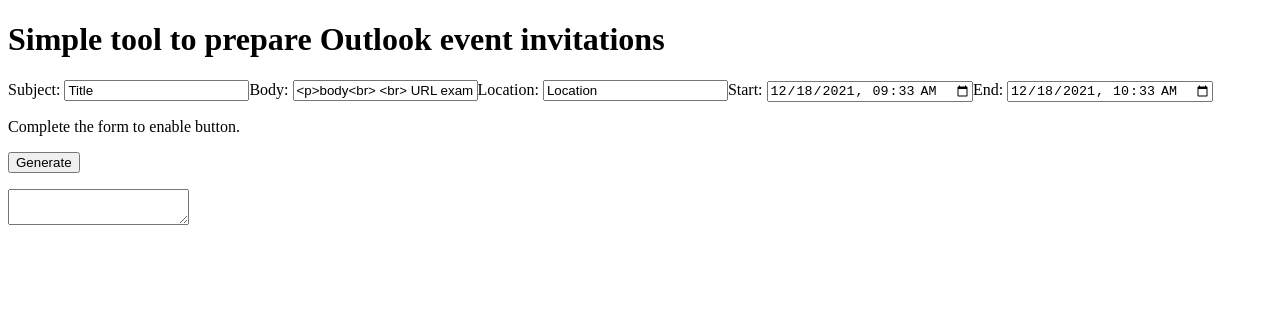
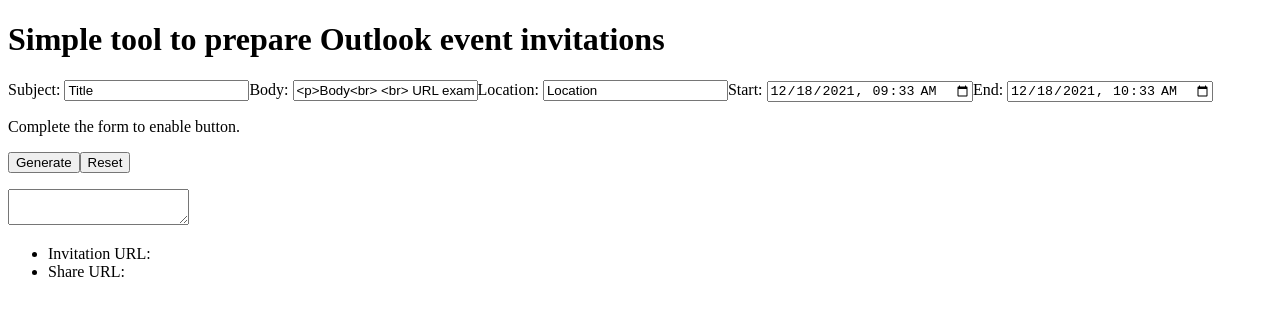
Before and after one commit to CrackingBits/add-outlook-event, an Angular app: page / in a window 1280 px wide. Shown: the top 316 px of the page. Built offline with nearby package versions, Linux system fonts and the light colour scheme.

Commit message:
Handle input from queryParams and enable shareUrl to persist work

```diff
--- a/src/app/cal-invite-editor/cal-invite-editor.component.html
+++ b/src/app/cal-invite-editor/cal-invite-editor.component.html
@@ -17,8 +17,15 @@
 
   <p>Complete the form to enable button.</p>
   <button type="submit" [disabled]="!eventDetailsForm.valid">Generate</button>
+  <button type="button" class="btn btn-default" (click)="onResetForm()">Reset</button>
+
 </form>
 
 <p>
   <textarea readonly>{{generatedURL}}</textarea>
 </p>
+
+<ul>
+  <li>Invitation URL: <a href="{{generatedURL}}" target="_blank">{{generatedURL}}</a></li>
+  <li>Share URL: <a href="{{shareURL}}">{{shareURL}}</a></li>
+</ul>
--- a/src/app/cal-invite-editor/cal-invite-editor.component.ts
+++ b/src/app/cal-invite-editor/cal-invite-editor.component.ts
@@ -1,7 +1,15 @@
 import { Component, OnInit } from '@angular/core';
 import { FormControl, FormGroup } from '@angular/forms';
+import { ActivatedRoute, Router } from '@angular/router';
 
 export const O365_BASE_URL = 'https://outlook.office.com/calendar/deeplink';
+export const DEFAULT_QUERY_PARAMS = {
+  subject: 'Title',
+  body: '<p>Body<br> <br> URL example: <a href="https://www.google.com">Google</a></p>',
+  location: 'Location',
+  startdt: new Date().toISOString().substring(0, 16),
+  enddt: new Date(Date.now() + 60 * 60 * 1000).toISOString().substring(0, 16)
+};
 
 @Component({
   selector: 'app-cal-invite-editor',
@@ -10,6 +18,7 @@
 })
 export class CalInviteEditorComponent implements OnInit {
   generatedURL = '';
+  shareURL = '';
   eventDetailsForm = new FormGroup({
     subject: new FormControl(''),
     body: new FormControl(''),
@@ -18,23 +27,45 @@
     enddt: new FormControl(''),
   });
 
+  constructor(private route: ActivatedRoute, private router: Router) { }
+
   ngOnInit(): void {
+    this.cleanURLs();
+    this.route.queryParams
+      .subscribe(params => {
         this.eventDetailsForm.patchValue({
-      subject: 'Title',
-      body: '<p>body<br> <br> URL example: <a href="https://www.google.com">Google</a></p>',
-      location: 'Location',
-      startdt: new Date().toISOString().substring(0, 16),
-      enddt: new Date(Date.now() + 60 * 60 * 1000).toISOString().substring(0, 16),
+          subject: params.subject ? params.subject : DEFAULT_QUERY_PARAMS.subject,
+          body: params.body ? params.body : DEFAULT_QUERY_PARAMS.body,
+          location: params.location ? params.location : DEFAULT_QUERY_PARAMS.location,
+          startdt: params.startdt ? params.startdt : DEFAULT_QUERY_PARAMS.startdt,
+          enddt: params.enddt ? params.enddt : DEFAULT_QUERY_PARAMS.enddt,
         });
+      }
+    );
   }
 
   onSubmit() {
-    this.generatedURL = O365_BASE_URL
-        + '/compose'
-        + '?subject=' + encodeURIComponent(this.eventDetailsForm.value.subject)
+    this.prepareURLs();
+  }
+
+  onResetForm() {
+    this.cleanURLs();
+    this.router.navigate([]);
+  }
+
+  private prepareURLs() {
+    const queryParams = '?subject=' + encodeURIComponent(this.eventDetailsForm.value.subject)
     + '&body=' + encodeURIComponent(this.eventDetailsForm.value.body)
     + '&location=' + encodeURIComponent(this.eventDetailsForm.value.location)
     + '&startdt=' + encodeURIComponent(this.eventDetailsForm.value.startdt)
     + '&enddt=' + encodeURIComponent(this.eventDetailsForm.value.enddt);
+
+    this.generatedURL = O365_BASE_URL + '/compose' + queryParams;
+    this.shareURL = '/' + queryParams;
+  }
+
+  private cleanURLs() {
+    this.generatedURL = '';
+    this.shareURL = '';
   }
 }
```
Also changed, not shown: 1 other file (tests, documents, lock files or other folders). Lines whose indentation alone changed are shown as unchanged.
